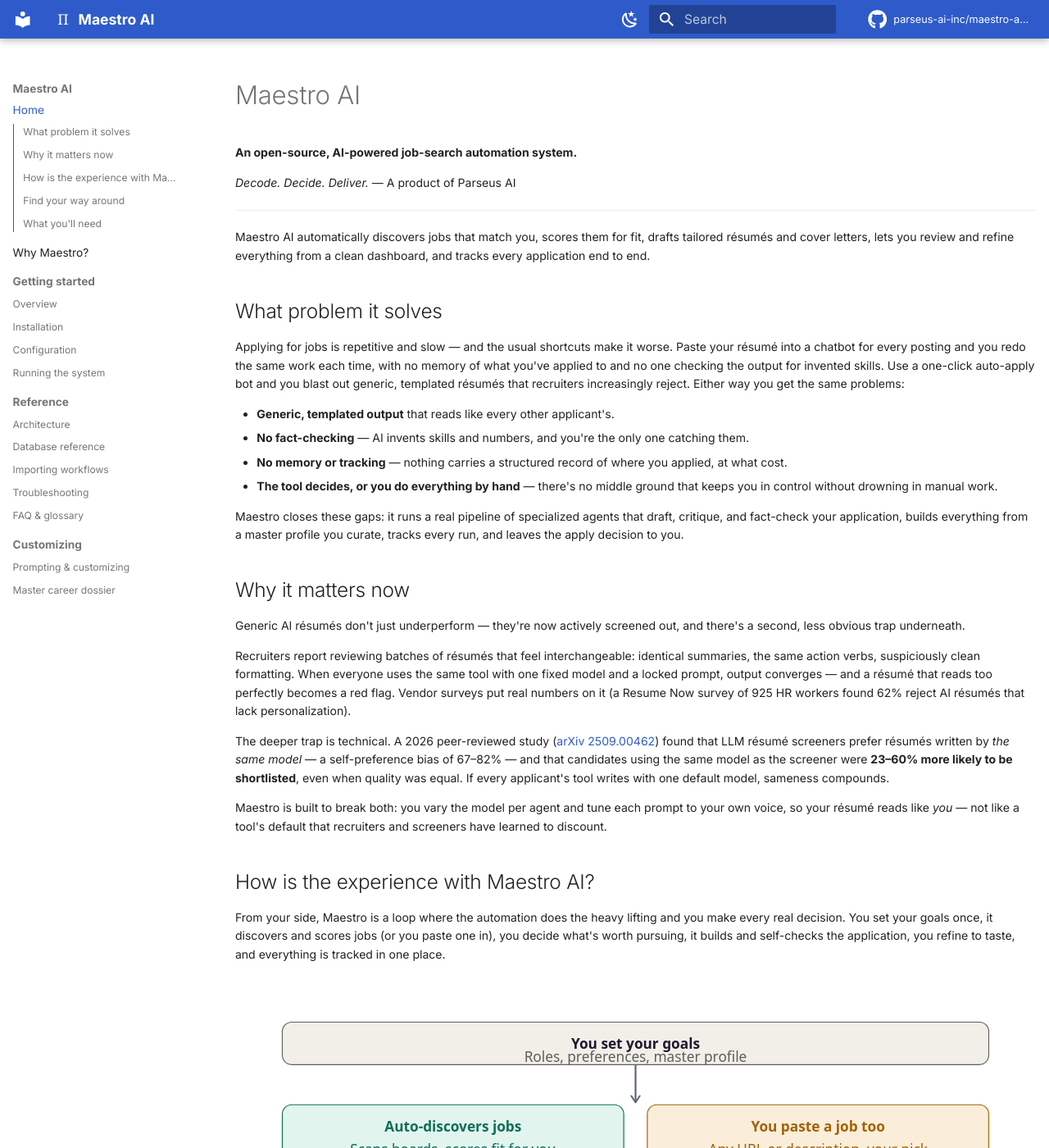
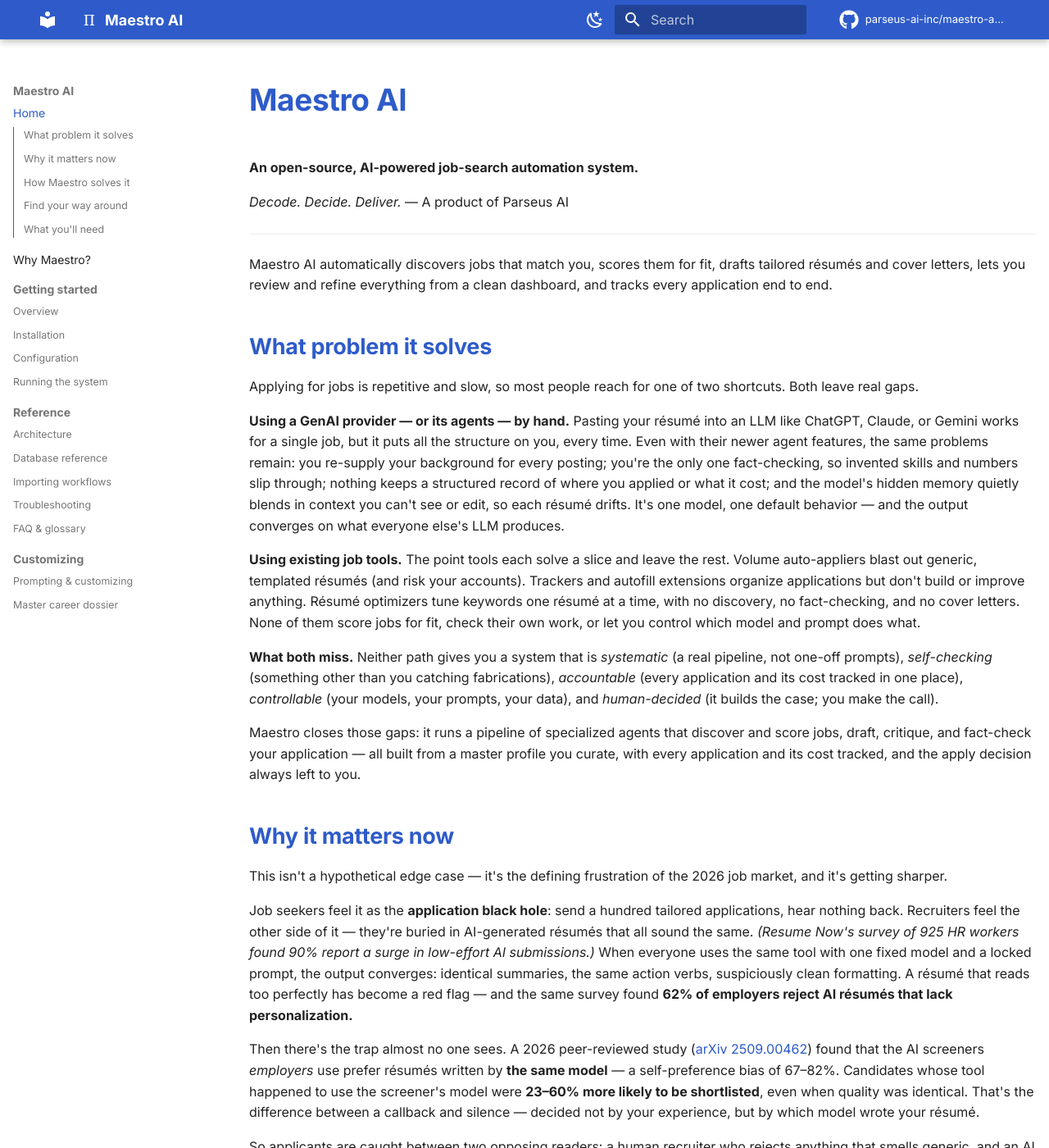
Before and after one commit to parseus-ai-inc/maestro-ai-backend, an MkDocs documentation site: the page built from docs/index.md, in a window 1280 px wide and 1400 px high. Shown: the whole window at 82% size. Built offline with MkDocs 1.6.1 and Material for MkDocs 9.7.7, drawn with Linux system fonts in a browser that asks for light colours; comment, search, counter and statistics services are not loaded; some of the changed text lies outside the part shown.

Commit message:
Sharpen homepage: problem/stakes/solution arc with sourced evidence

```diff
--- a/docs/index.md
+++ b/docs/index.md
@@ -10,28 +10,31 @@
 
 ## What problem it solves
 
-Applying for jobs is repetitive and slow — and the usual shortcuts make it worse. Paste your résumé into a chatbot for every posting and you redo the same work each time, with no memory of what you've applied to and no one checking the output for invented skills. Use a one-click auto-apply bot and you blast out generic, templated résumés that recruiters increasingly reject. Either way you get the same problems:
+Applying for jobs is repetitive and slow, so most people reach for one of two shortcuts. Both leave real gaps.
 
-- **Generic, templated output** that reads like every other applicant's.
-- **No fact-checking** — AI invents skills and numbers, and you're the only one catching them.
-- **No memory or tracking** — nothing carries a structured record of where you applied, at what cost.
-- **The tool decides, or you do everything by hand** — there's no middle ground that keeps you in control without drowning in manual work.
+**Using a GenAI provider — or its agents — by hand.** Pasting your résumé into an LLM like ChatGPT, Claude, or Gemini works for a single job, but it puts all the structure on you, every time. Even with their newer agent features, the same problems remain: you re-supply your background for every posting; you're the only one fact-checking, so invented skills and numbers slip through; nothing keeps a structured record of where you applied or what it cost; and the model's hidden memory quietly blends in context you can't see or edit, so each résumé drifts. It's one model, one default behavior — and the output converges on what everyone else's LLM produces.
 
-Maestro closes these gaps: it runs a real pipeline of specialized agents that draft, critique, and fact-check your application, builds everything from a master profile you curate, tracks every run, and leaves the apply decision to you.
+**Using existing job tools.** The point tools each solve a slice and leave the rest. Volume auto-appliers blast out generic, templated résumés (and risk your accounts). Trackers and autofill extensions organize applications but don't build or improve anything. Résumé optimizers tune keywords one résumé at a time, with no discovery, no fact-checking, and no cover letters. None of them score jobs for fit, check their own work, or let you control which model and prompt does what.
+
+**What both miss.** Neither path gives you a system that is *systematic* (a real pipeline, not one-off prompts), *self-checking* (something other than you catching fabrications), *accountable* (every application and its cost tracked in one place), *controllable* (your models, your prompts, your data), and *human-decided* (it builds the case; you make the call).
+
+Maestro closes those gaps: it runs a pipeline of specialized agents that discover and score jobs, draft, critique, and fact-check your application — all built from a master profile you curate, with every application and its cost tracked, and the apply decision always left to you.
 
 ## Why it matters now
 
-Generic AI résumés don't just underperform — they're now actively screened out, and there's a second, less obvious trap underneath.
+This isn't a hypothetical edge case — it's the defining frustration of the 2026 job market, and it's getting sharper.
 
-Recruiters report reviewing batches of résumés that feel interchangeable: identical summaries, the same action verbs, suspiciously clean formatting. When everyone uses the same tool with one fixed model and a locked prompt, output converges — and a résumé that reads too perfectly becomes a red flag. Vendor surveys put real numbers on it (a Resume Now survey of 925 HR workers found 62% reject AI résumés that lack personalization).
+Job seekers feel it as the **application black hole**: send a hundred tailored applications, hear nothing back. Recruiters feel the other side of it — they're buried in AI-generated résumés that all sound the same. *(Resume Now's survey of 925 HR workers found 90% report a surge in low-effort AI submissions.)* When everyone uses the same tool with one fixed model and a locked prompt, the output converges: identical summaries, the same action verbs, suspiciously clean formatting. A résumé that reads too perfectly has become a red flag — and the same survey found **62% of employers reject AI résumés that lack personalization.**
 
-The deeper trap is technical. A 2026 peer-reviewed study ([arXiv 2509.00462](https://arxiv.org/abs/2509.00462)) found that LLM résumé screeners prefer résumés written by *the same model* — a self-preference bias of 67–82% — and that candidates using the same model as the screener were **23–60% more likely to be shortlisted**, even when quality was equal. If every applicant's tool writes with one default model, sameness compounds.
+Then there's the trap almost no one sees. A 2026 peer-reviewed study ([arXiv 2509.00462](https://arxiv.org/abs/2509.00462)) found that the AI screeners *employers* use prefer résumés written by **the same model** — a self-preference bias of 67–82%. Candidates whose tool happened to use the screener's model were **23–60% more likely to be shortlisted**, even when quality was identical. That's the difference between a callback and silence — decided not by your experience, but by which model wrote your résumé.
 
-Maestro is built to break both: you vary the model per agent and tune each prompt to your own voice, so your résumé reads like *you* — not like a tool's default that recruiters and screeners have learned to discount.
+So applicants are caught between two opposing readers: a human recruiter who rejects anything that smells generic, and an AI screener that quietly rewards résumés matching its own model. One default model and one locked prompt lose to both.
 
-## How is the experience with Maestro AI?
+Maestro is built for exactly this moment: you vary the model per agent and tune each prompt to your own voice, so your résumé reads like *you* — distinct enough to pass the human, and not locked to a single model the screener may or may not favor.
 
-From your side, Maestro is a loop where the automation does the heavy lifting and you make every real decision. You set your goals once, it discovers and scores jobs (or you paste one in), you decide what's worth pursuing, it builds and self-checks the application, you refine to taste, and everything is tracked in one place.
+## How Maestro solves it
+
+Maestro is a loop where the automation does the heavy lifting and you make every real decision. You set your goals once, it discovers and scores jobs (or you paste one in), you decide what's worth pursuing, it builds and self-checks the application, you refine to taste, and everything is tracked in one place.
 
 ![How a job seeker experiences Maestro: you set goals, it discovers and scores jobs, you review and decide, it builds and self-checks, you refine, and you track every application.](assets/diagrams/user-journey.svg)
 
--- a/docs/stylesheets/parseus.css
+++ b/docs/stylesheets/parseus.css
@@ -19,30 +19,25 @@
   font-weight: 500;
 }
 
-/* ---- Slightly smaller, denser body text ---- */
-:root {
-  font-size: 122%;   /* Material's base; lower = smaller everything. Default ~125% */
-}
-.md-typeset {
-  font-size: 0.72rem;   /* body copy (default 0.8rem) */
-}
-.md-typeset h1 { font-size: 1.6rem; }
-.md-typeset h2 { font-size: 1.25rem; }
-.md-typeset h3 { font-size: 1rem; }
+/* ============================================================
+   Integrated TOC styling — make the left-nav page sections
+   read as a clean nested menu.
+   Root fix (per Material docs): the left sidebar is too narrow
+   to host the TOC, so WIDEN it first, then style the nesting.
+   ============================================================ */
 
-/* ---- Content width: keep comfortable margins, don't touch screen edges ---- */
-.md-grid {
-  max-width: 70rem;          /* comfortable reading width (default is 61rem) */
-}
-
-/* ---- Widen the left sidebar so the nested TOC has room ---- */
+/* 1. Widen the primary (left) sidebar to make room for nested TOC */
 @media screen and (min-width: 76.25em) {
   .md-sidebar--primary {
-    width: 13.5rem;
+    width: 14rem;            /* default is ~12.1rem */
+  }
+  /* keep content area balanced */
+  .md-main__inner {
+    max-width: none;
   }
 }
 
-/* ---- Integrated TOC: clean nested menu ---- */
+/* 2. Nested page-section links (the integrated TOC items) */
 .md-nav__item .md-nav .md-nav__item .md-nav__link {
   font-size: 0.62rem;
   line-height: 1.3;
@@ -55,55 +50,33 @@
   display: block;
 }
 
+/* 3. Indent guide line on the nested block */
 .md-nav__item .md-nav .md-nav {
   margin-left: 0.5rem;
   padding-left: 0.4rem;
   border-left: 1px solid var(--md-default-fg-color--lightest);
 }
 
+/* 4. Active section in brand blue */
 .md-nav__link--active,
 .md-nav__link--passed {
   color: var(--md-primary-fg-color) !important;
 }
 
-/* ---- Hide the duplicate page-title that toc.integrate repeats ---- */
-/* toc.integrate nests the page's TOC under the active nav item and
-   repeats the page title as a label. Hide that nested label only. */
-.md-nav--primary .md-nav__item--active .md-nav--secondary > label.md-nav__title,
-.md-nav--primary .md-nav__item--active > .md-nav__link[for] {
-  display: none;
+/* 5. The active PAGE title (parent of the nested list) stays bold */
+.md-nav__item--active > .md-nav__link:not(.md-nav__link--active) {
+  font-weight: 600;
 }
 
-/* ---- Polish ASCII mockups / sketches that stay as code blocks ---- */
-/* Center them, soften the background, add breathing room */
-.md-typeset pre > code {
-  border-radius: var(--md-border-radius, 4px);
+/* 6. Branded headings — Persian blue, bold, slightly smaller */
+.md-typeset h1,
+.md-typeset h2,
+.md-typeset h3,
+.md-typeset h4 {
+  color: var(--md-primary-fg-color);
+  font-weight: 700;
 }
-.md-typeset pre {
-  margin: 1.2em 0;
-}
-/* Mermaid diagrams: center and add space */
-.md-typeset .mermaid {
-  text-align: center;
-  margin: 1.5em 0;
-}
-
-/* ---- Brand the admonition callouts (example/note/tip/warning) ---- */
-/* "example" → Persian blue accent instead of default purple */
-.md-typeset .admonition.example,
-.md-typeset details.example {
-  border-color: #2E5BC9;
-}
-.md-typeset .example > .admonition-title,
-.md-typeset .example > summary {
-  background-color: rgba(46, 91, 201, 0.1);
-}
-.md-typeset .example > .admonition-title::before,
-.md-typeset .example > summary::before {
-  background-color: #2E5BC9;
-}
-/* tighten admonition tables */
-.md-typeset .admonition table {
-  margin: 0.4em 0;
-  font-size: 0.92em;
-}
+.md-typeset h1 { font-size: 1.85rem; }   /* was ~2rem */
+.md-typeset h2 { font-size: 1.35rem; }   /* was ~1.5rem */
+.md-typeset h3 { font-size: 1.05rem; }   /* was ~1.25rem */
+.md-typeset h4 { font-size: 0.92rem; }
```
